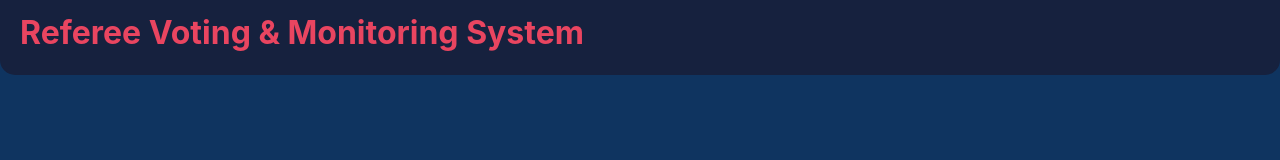
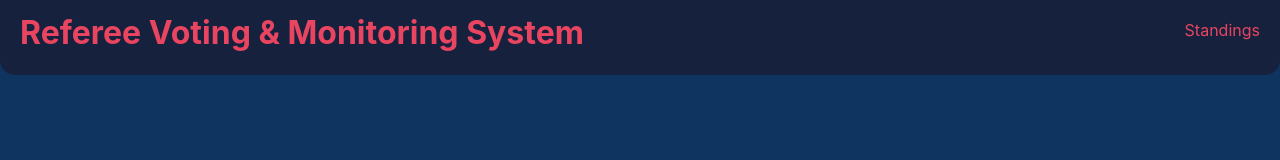
Before and after one commit to SU-CS308-22FA/TEAM37_Referee_Voting_and_Monitoring_System, a React (Create React App) app in the folder client/: page /login in a window 1280 px wide. Shown: the top 160 px of the page. Built offline with nearby package versions, Linux system fonts and the light colour scheme.

Commit message:
little late nabar modification

```diff
--- a/client/src/components/Navbar.jsx
+++ b/client/src/components/Navbar.jsx
@@ -13,7 +13,7 @@ export default function Navbar() {
         {user && <CustomLink to="/referees">Referees</CustomLink>}
 
 
-        {user && <CustomLink to="/standing">Standings</CustomLink>}
+        { <CustomLink to="/standing">Standings</CustomLink>}
 
         {user && user.userType !=='ADMIN' && <CustomLink to="/addreferee">Add Referee</CustomLink>}
 
```
